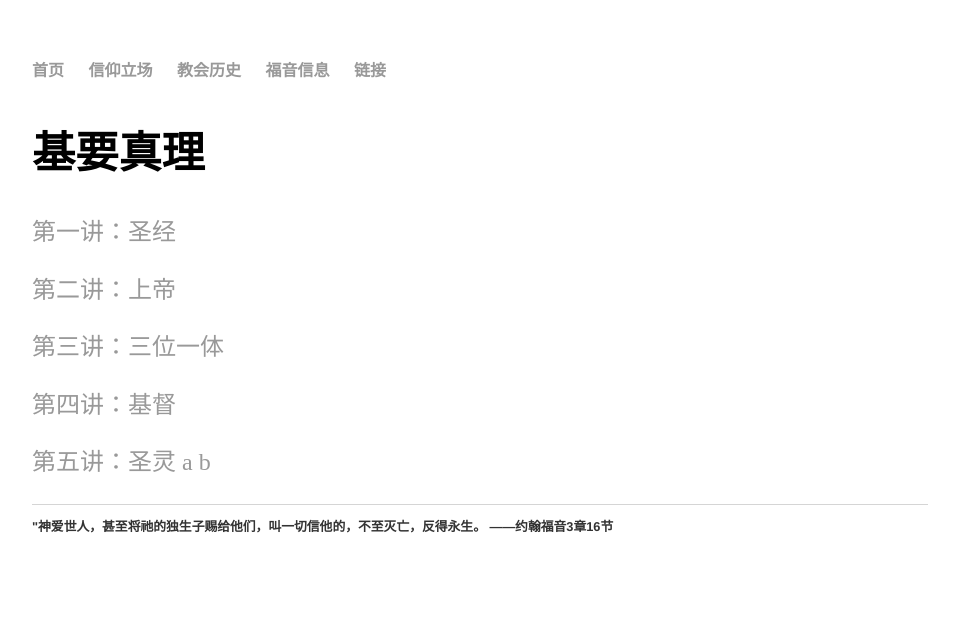
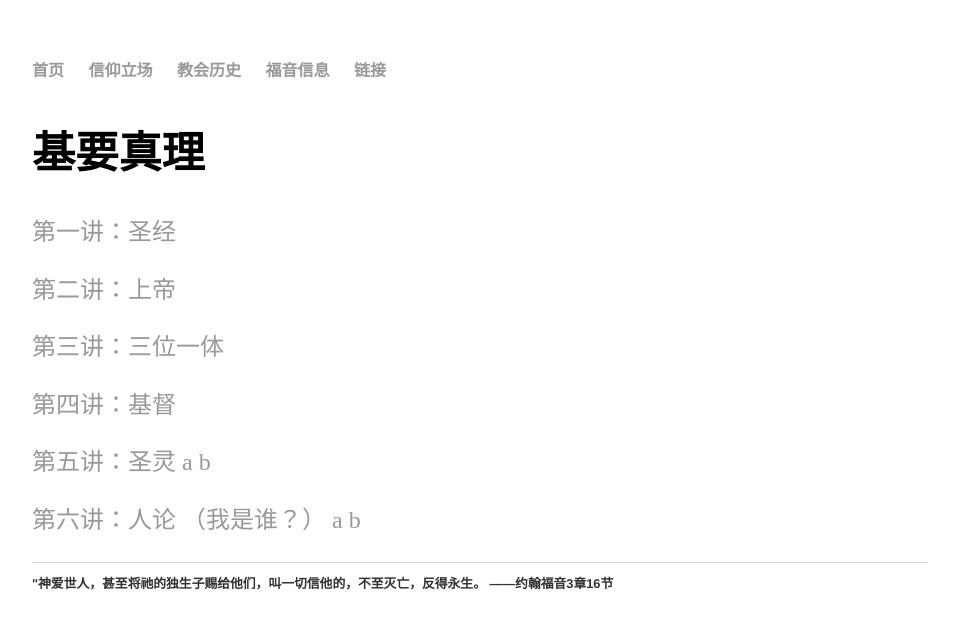
Before and after one commit to zlchurch/zlchurch.github.io, a Jekyll site: the page built from sermons/index.md, in a window 1280 px wide. Shown: the top 629 px of the page, without its empty margins (160-1119 px from the left). Built offline with Jekyll 4.4.1, drawn with Linux system fonts in a browser that asks for light colours.

Commit message:
Update index.md

```diff
--- a/sermons/index.md
+++ b/sermons/index.md
@@ -14,3 +14,5 @@ layout: default
 [第四讲：基督](https://www.dropbox.com/s/u3gvl8ldzy8vs2y/04%E5%9F%BA%E6%9C%AC%E6%95%99%E4%B9%89-%E5%9F%BA%E7%9D%A3.m4a?dl=0)
 
 [第五讲：圣灵 a](https://www.dropbox.com/s/ub0b0r5u5aeitp8/05%20%E5%9F%BA%E6%9C%AC%E6%95%99%E4%B9%89-%E5%9C%A3%E7%81%B501.m4a?dl=0) [b](https://www.dropbox.com/s/zufhsvf2kxml9lb/06%E5%9F%BA%E6%9C%AC%E6%95%99%E4%B9%89-%E5%9C%A3%E7%81%B502.m4a?dl=0)
+
+[第六讲：人论 （我是谁？） a](https://www.dropbox.com/s/830fmy36gtkmg0g/07%E6%88%91%E6%98%AF%E8%B0%81%EF%BC%9F.m4a?dl=0) [b](https://www.dropbox.com/s/3ah5y11nojed66c/08%E6%88%91%E6%98%AF%E8%B0%81%EF%BC%9F.m4a?dl=0)
```
